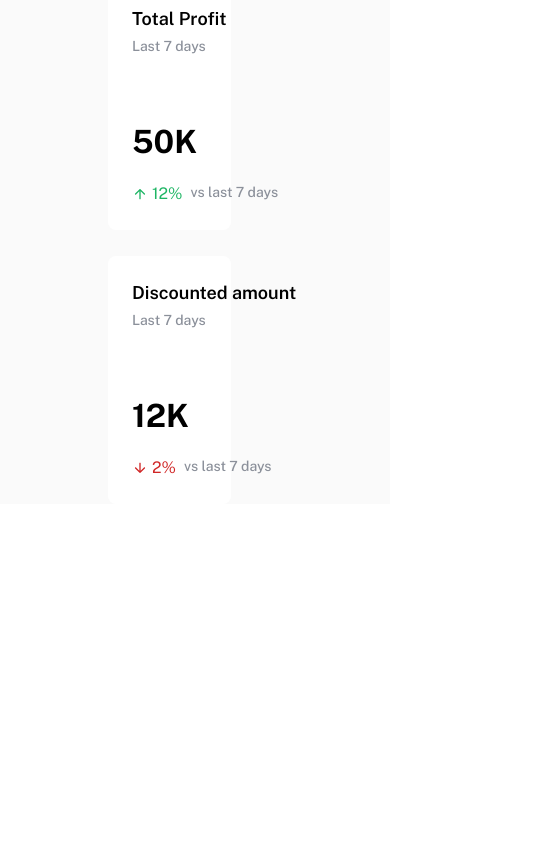
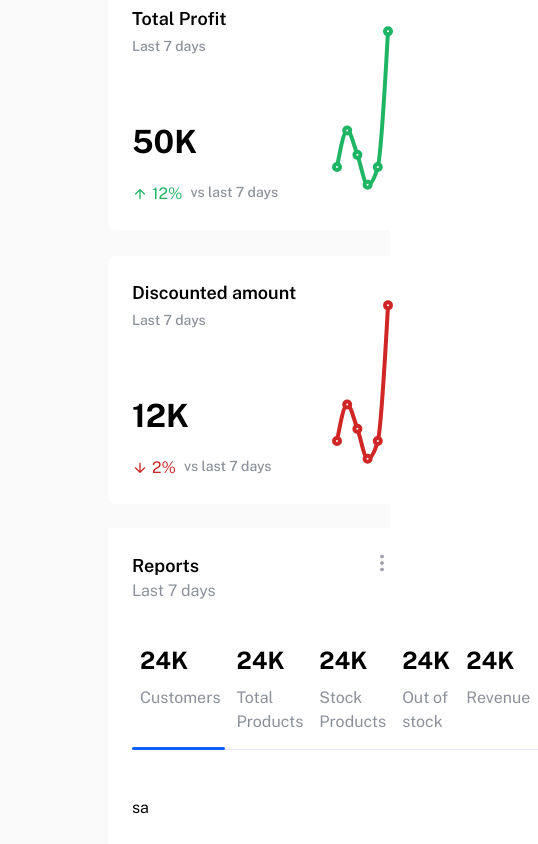
Before and after one commit to SabaKhubashvili/Euphoria_Ecommerce, a Next.js app in the folder Frontend/: page /admin/dashboard in a window 390 px wide. Shown: the part 918-1762 px from the top of the page, 538 px wide, since content can reach past the window. Before the commit the page ends 1422 px from the top, so only its background shows below. Built offline with nearby package versions, Linux system fonts and the light colour scheme.

Commit message:
feat: added multiConent chart and created types animated slider

```diff
--- a/Frontend/app/admin/dashboard/page.tsx
+++ b/Frontend/app/admin/dashboard/page.tsx
@@ -1,5 +1,6 @@
 import { BarChart } from "@/app/components/Charts/BarChart";
 import { MultiAxisChart } from "@/app/components/Charts/MultiAxisChart";
+import { SeveralContentChart } from "@/app/components/Charts/SeveralContentChart";
 import { SimpleLineChart } from "@/app/components/Charts/SimpleLineChart";
 import { Icon } from "@/app/components/Icon";
 import { SimpleLineChartComponent } from "@/app/components/admin/ChartComponents/SimpleLineChartComponent";
@@ -83,7 +84,12 @@ const Page = () => {
       sessionCount:125
     },
   ]
-
+  // const indicator = (element: HTMLDivElement) => {
+  //   if (underline) {
+  //     underline.style.left = element.offsetLeft + 'px';
+  //     underline.style.width = element.offsetWidth + 'px';
+  //   }
+  // };
   return (
     <main className="bg-[#FAFAFA]">
       <PageContainer>
@@ -117,6 +123,8 @@ const Page = () => {
           </div>
 
           <div className="flex flex-col gap-[24px]">
+
+            {/* Top Charts */}
             <div className="flex flex-wrap  justify-between mt-[40px] gap-y-4">
               <div className="xl:w-[60%] w-[100%] p-[24px] bg-white flex">
                 <div className="flex flex-col justify-between gap-[30px] flex-grow min-w-[180px]">
@@ -150,17 +158,22 @@ const Page = () => {
                 <SimpleLineChartComponent title="Sessions" mainValue='16.5K' data={SessionsData} lineColor={'#D02626'} percentage='-3%'/>
               </div>
             </div>
+
+           {/* 3 Linecharts */}
             <div className="flex justify-between gap-[26px] xl:flex-nowrap flex-wrap">
               <div className="xl:basis-1/3 basis-full">
                 <SimpleLineChartComponent title="Total Orders" mainValue='25.7K' data={SessionsData} lineColor={'#1EB564'} percentage='6%'/>
               </div>
-              <div className="xl:basis-1/3 w-[48%]">
+              <div className="xl:basis-1/3 md:w-[48%] w-full">
                 <SimpleLineChartComponent title="Total Profit" mainValue='50K' data={SessionsData} lineColor={'#1EB564'} percentage='12%'/>
               </div>
-              <div className="xl:basis-1/3 w-[48%]">
+              <div className="xl:basis-1/3 md:w-[48%] w-full">
                 <SimpleLineChartComponent title="Discounted amount" mainValue='12K' data={SessionsData} lineColor={'#D02626'} percentage='-2%'/>
               </div>
             </div>
+
+            {/* Reports && activity */}
+            <SeveralContentChart/>
           </div>
         </div>
       </PageContainer>
--- /dev/null
+++ b/Frontend/app/components/Charts/SeveralContentChart.tsx
@@ -0,0 +1,82 @@
+'use client'
+import { WebsiteIcons } from '@/public/Svg/IconsObject'
+import React, { useEffect, useRef, useState } from 'react'
+import { Icon } from '../Icon'
+
+enum dataTypes{
+    customers = 1,
+    totalProducts = 2,
+    stockProducts = 3,
+    outOfStock = 4,
+    revenue = 5
+}
+
+export const SeveralContentChart = () => {
+    const [activeType,setActiveType] = useState<dataTypes>(dataTypes.customers)
+    const underlineRef = useRef<HTMLDivElement>(null)
+
+    useEffect(()=>{
+        const activeElement = document.querySelector('.active') as HTMLDivElement
+        if(activeElement && underlineRef.current){
+            underlineRef.current.style.left = activeElement.offsetLeft + 'px';
+            underlineRef.current.style.width = activeElement.offsetWidth + 'px';
+        }
+    },[activeType])
+
+
+  return (
+    <div className="flex">
+                <div className="xl:w-[60%] w-[100%] p-[24px] bg-white">
+                    <div className="flex justify-between w-full">
+                      {/* Header */}
+                      <div className="flex flex-col">
+                        <h3 className="font-semibold text-[18px] text-blackBlue">Reports</h3>
+                        <p className="text-secondaryGray">Last 7 days</p>
+                      </div>
+                      <Icon svg={WebsiteIcons['Verticaldots']}/>
+                    </div>
+                    <div className="pt-[24px] flex flex-col gap-[46px]">
+                      {/* Body */}
+                      <div className="flex justify-between relative">
+                        <div className="absolute h-[3px] rounded-lg bg-purple bottom-0 transition-all duration-200" ref={underlineRef} /> {/* Underline  */}
+                          <div className={`flex flex-col gap-[8px] py-[15px] px-[8px]
+                          border-b-[1px]  border-b-[#E9E7FD] cursor-pointer  ChartElementsReport ${activeType === dataTypes.customers && 'active'}`}
+                          onClick={()=>setActiveType(dataTypes.customers)}
+                          >
+                              <h1 className="text-grayBlue text-[24px] font-bold">24K</h1>
+                              <p className="text-secondaryGray">Customers</p>
+                          </div>
+                          <div className={`flex flex-col gap-[8px] py-[15px] px-[8px] border-b-[1px] cursor-pointer  border-b-[#E9E7FD]  ChartElementsReport
+                          ${activeType === dataTypes.totalProducts && 'active'}`}
+                          onClick={()=>setActiveType(dataTypes.totalProducts)}>
+                              <h1 className="text-grayBlue text-[24px] font-bold">24K</h1>
+                              <p className="text-secondaryGray">Total Products</p>
+                          </div>
+                          <div className={`flex flex-col gap-[8px] py-[15px] px-[8px] border-b-[1px] cursor-pointer  border-b-[#E9E7FD]  ChartElementsReport
+                          ${activeType === dataTypes.stockProducts && 'active'}`}
+                          onClick={()=>setActiveType(dataTypes.stockProducts)}>
+                              <h1 className="text-grayBlue text-[24px] font-bold">24K</h1>
+                              <p className="text-secondaryGray">Stock Products</p>
+                          </div>
+                          <div className={`flex flex-col gap-[8px] py-[15px] px-[8px] border-b-[1px] cursor-pointer  border-b-[#E9E7FD]  ChartElementsReport
+                          ${activeType === dataTypes.outOfStock && 'active'}`}
+                          onClick={()=>setActiveType(dataTypes.outOfStock)}>
+                              <h1 className="text-grayBlue text-[24px] font-bold">24K</h1>
+                              <p className="text-secondaryGray">Out of stock</p>
+                          </div>
+                          <div className={`flex flex-col gap-[8px] py-[15px] px-[8px] border-b-[1px] cursor-pointer  border-b-[#E9E7FD]  ChartElementsReport
+                          ${activeType === dataTypes.revenue && 'active'}
+                          `}
+                          onClick={()=>setActiveType(dataTypes.revenue)}>
+                              <h1 className="text-grayBlue text-[24px] font-bold">24K</h1>
+                              <p className="text-secondaryGray">Revenue</p>
+                          </div>
+                      </div>
+
+                      {/* Charts */}
+                      sa
+                    </div>
+                </div>
+            </div>
+  )
+}
--- a/Frontend/public/Svg/IconsObject.ts
+++ b/Frontend/public/Svg/IconsObject.ts
@@ -79,5 +79,14 @@ export const WebsiteIcons = {
 </svg>`,
   BottomArrowRed:`<svg xmlns="http://www.w3.org/2000/svg" width="16" height="16" viewBox="0 0 16 16" fill="none">
   <path d="M8.00002 13.05C7.91113 13.05 7.82779 13.0362 7.75002 13.0087C7.67224 12.9811 7.60002 12.9338 7.53335 12.8667L3.13335 8.46666C3.00002 8.33333 2.93335 8.17511 2.93335 7.992C2.93335 7.80889 3.00002 7.65044 3.13335 7.51666C3.26668 7.38333 3.42224 7.31666 3.60002 7.31666C3.77779 7.31666 3.93335 7.38333 4.06668 7.51666L7.33335 10.7833L7.33335 3.31666C7.33335 3.12778 7.39735 2.97222 7.52535 2.85C7.65335 2.72778 7.81157 2.66666 8.00002 2.66666C8.18891 2.66666 8.34735 2.73066 8.47535 2.85866C8.60335 2.98666 8.66713 3.14489 8.66668 3.33333V10.7833L11.9333 7.51666C12.0667 7.38333 12.2222 7.31666 12.4 7.31666C12.5778 7.31666 12.7333 7.38333 12.8667 7.51666C13 7.65 13.0667 7.80844 13.0667 7.992C13.0667 8.17555 13 8.33377 12.8667 8.46666L8.46668 12.8667C8.40002 12.9333 8.32779 12.9807 8.25002 13.0087C8.17224 13.0367 8.08891 13.0504 8.00002 13.05Z" fill="#D02626"/>
+</svg>`,
+  Verticaldots:`
+  <svg xmlns="http://www.w3.org/2000/svg" width="22" height="22" viewBox="0 0 22 22" fill="none">
+  <circle cx="10.9999" cy="11" r="0.916667" stroke="#4B465C" stroke-width="1.75" stroke-linecap="round" stroke-linejoin="round"/>
+  <circle cx="10.9999" cy="11" r="0.916667" stroke="white" stroke-opacity="0.5" stroke-width="1.75" stroke-linecap="round" stroke-linejoin="round"/>
+  <circle cx="10.9999" cy="17.4167" r="0.916667" stroke="#4B465C" stroke-width="1.75" stroke-linecap="round" stroke-linejoin="round"/>
+  <circle cx="10.9999" cy="17.4167" r="0.916667" stroke="white" stroke-opacity="0.5" stroke-width="1.75" stroke-linecap="round" stroke-linejoin="round"/>
+  <ellipse cx="10.9999" cy="4.58332" rx="0.916667" ry="0.916667" stroke="#4B465C" stroke-width="1.75" stroke-linecap="round" stroke-linejoin="round"/>
+  <ellipse cx="10.9999" cy="4.58332" rx="0.916667" ry="0.916667" stroke="white" stroke-opacity="0.5" stroke-width="1.75" stroke-linecap="round" stroke-linejoin="round"/>
 </svg>`
 };
```
